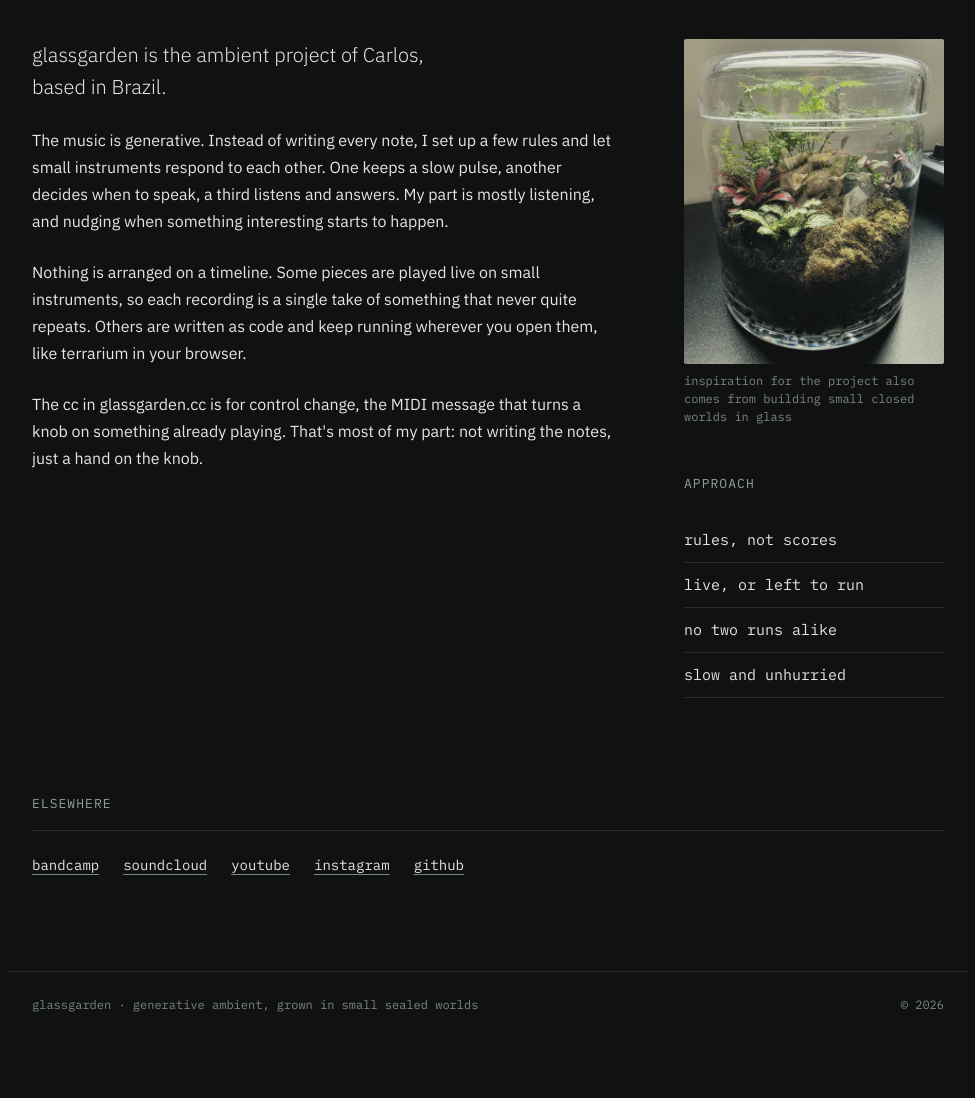
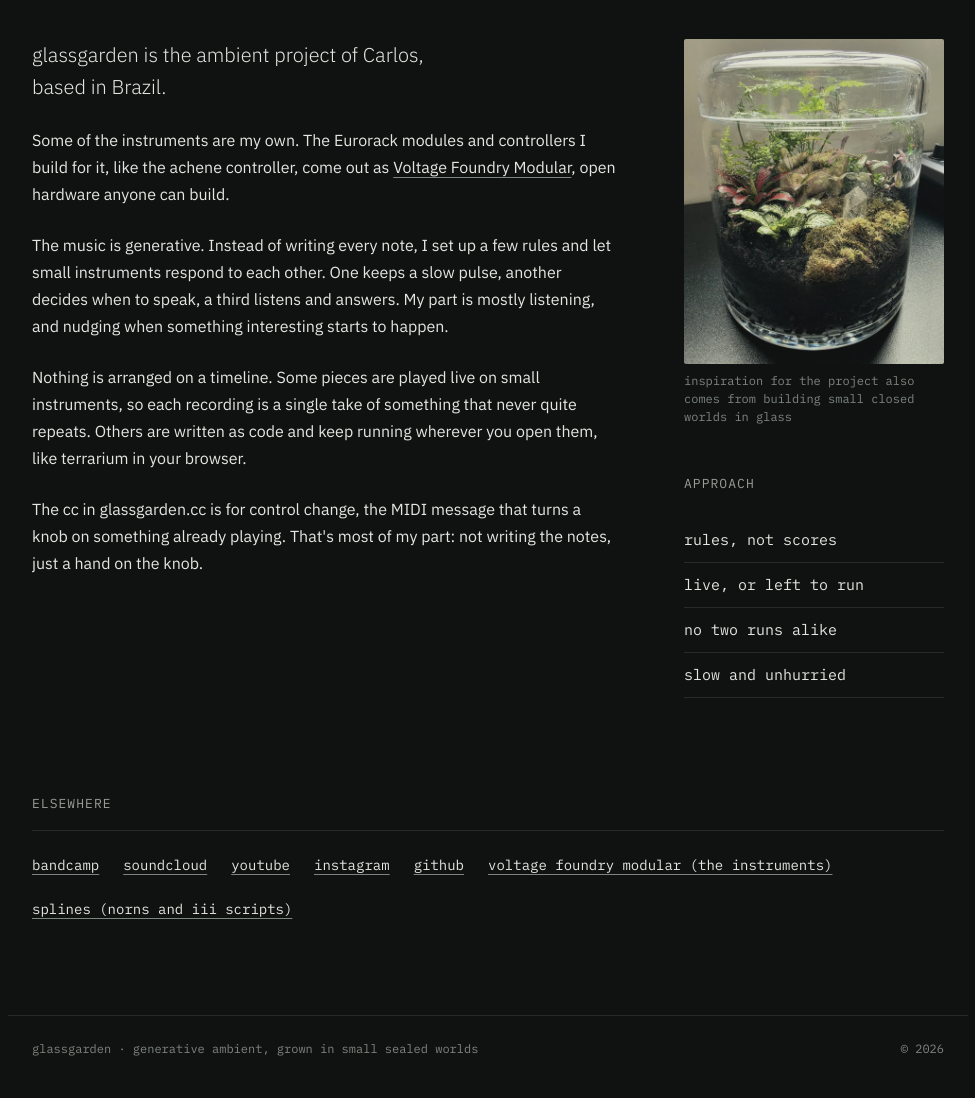
Before and after one commit to glassgarden/glassgarden-website, a plain HTML site: page about.html in a window 1280 px wide. Shown: the part 260-1358 px from the top of the page, without its empty margins (152-1127 px from the left). Before the commit the page ends 1314 px from the top, so only its background shows below. Drawn offline with Linux system fonts and the light colour scheme.

Commit message:
About: the instruments come out as Voltage Foundry Modular
A line on the about page says the modules and controllers built for glassgarden are published as Voltage Foundry Modular, and the elsewhere list links vfmod.com and splines.cc.

Co-Authored-By: Claude Opus 5.5 <noreply@anthropic.com>

```diff
--- a/about.html
+++ b/about.html
@@ -52,6 +52,9 @@
     <section class="about-grid">
       <div class="about-text">
         <p class="lede">glassgarden is the ambient project of Carlos, based in Brazil.</p>
+        <p>Some of the instruments are my own. The Eurorack modules and controllers I build for it, like the
+          achene controller, come out as <a href="https://vfmod.com">Voltage Foundry Modular</a>, open hardware
+          anyone can build.</p>
         <p>The music is generative. Instead of writing every note, I set up a few rules and let small instruments
           respond to each other. One keeps a slow pulse, another decides when to speak, a third listens and answers. My
           part is mostly listening, and nudging when something interesting starts to happen.</p>
@@ -87,6 +90,8 @@
         <li><a href="https://www.youtube.com/@glassgardencc">youtube</a></li>
         <li><a href="https://www.instagram.com/glassgardencc">instagram</a></li>
         <li><a href="https://github.com/glassgarden">github</a></li>
+        <li><a href="https://vfmod.com">voltage foundry modular (the instruments)</a></li>
+        <li><a href="https://splines.cc">splines (norns and iii scripts)</a></li>
       </ul>
     </section>
   </main>
```
